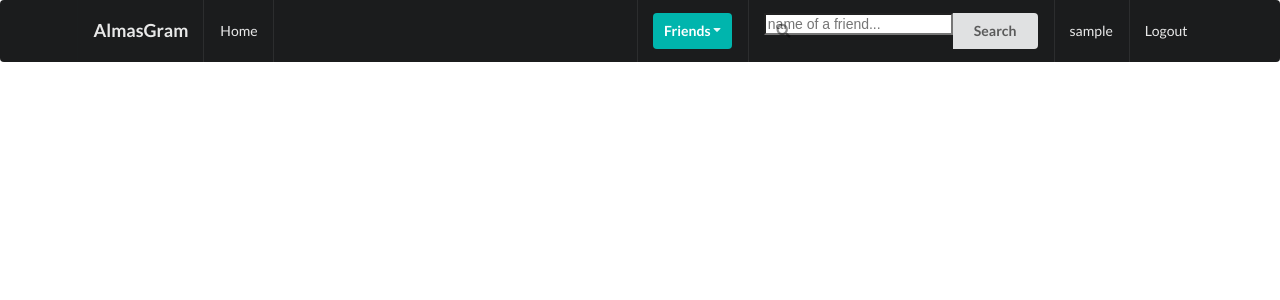
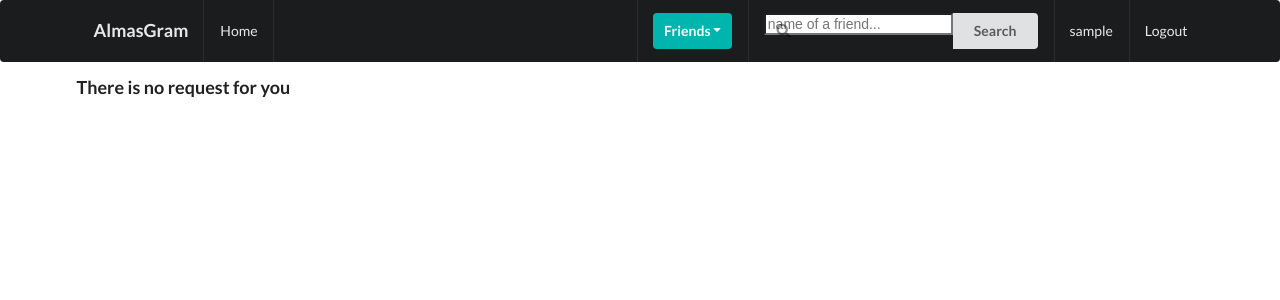
Before and after one commit to bagheriAlmas/django-social-media, a Django app: page /profiles/myinvites/ in a window 1280 px wide. Shown: the top 300 px of the page. Run offline with Django 4.2, Linux system fonts and the light colour scheme; the visitor is signed in with stand-in values (Sample User, id 1); data comes from the database, SQL or seed files in the repository; some libraries are stand-ins or nearby versions.

Commit message:
add is_empty variable to find if any request exist or not

```diff
--- a/profiles/views.py
+++ b/profiles/views.py
@@ -29,9 +29,12 @@ def profile_view(request):
 def invites_received_view(request):
     profile = Profile.objects.get(user=request.user)
     invites_received = Relationship.objects.invitation_received(profile)
-
+    is_empty = False
+    if len(invites_received.all()) == 0:
+        is_empty = True
     context = {
-        'invites_received': invites_received
+        'invites_received': invites_received,
+        'is_empty': is_empty,
     }
     return render(request, 'profiles/my-invites.html', context)
 
@@ -116,3 +119,11 @@ def available_profile_list_view(request):
         'available_profiles': available_profiles
     }
     return render(request, 'profiles/available-profile-list.html', context)
+
+
+def accept_invitation(request):
+    pass
+
+
+def reject_invitation(request):
+    pass
--- a/templates/profiles/my-invites.html
+++ b/templates/profiles/my-invites.html
@@ -3,6 +3,9 @@
     My Invites
 {% endblock %}
 {% block content %}
+    {% if is_empty %}
+        <h3>There is no request for you</h3>
+    {% endif %}
     <ul>
         {% for invites in invites_received %}
             <li>{{ invites.sender }}</li>
```
